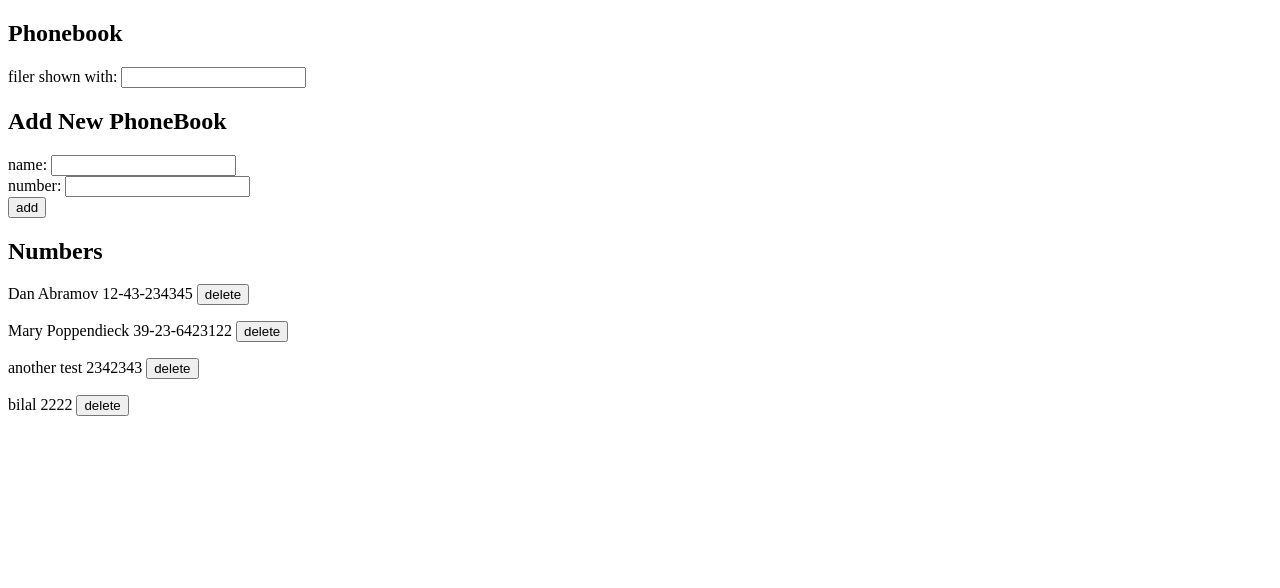
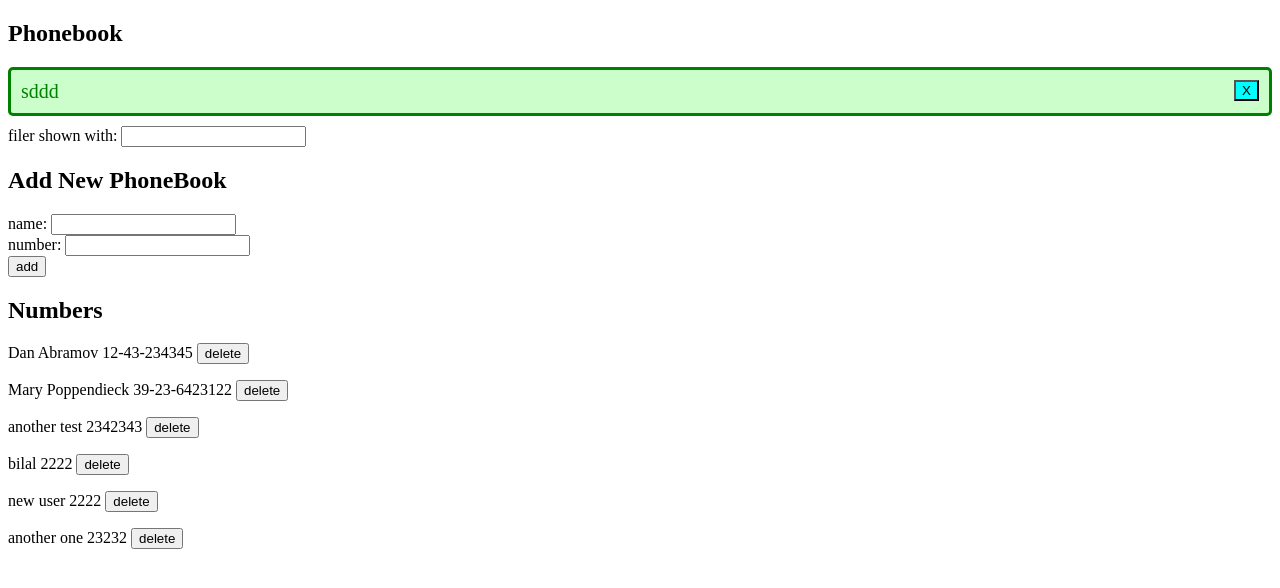
Before and after one commit to bilalabdelkadir/FullstackOpen, a React (Vite) app in the folder part2/ThePhonebook/: page / in a window 1280 px wide. Shown: the top 588 px of the page. Built offline with nearby package versions, Linux system fonts and the light colour scheme; data requests are answered from the project's data file.

Commit message:
i added success message and also button to close the message, i also made the success message go off after 5 seconds

```diff
--- a/part2/ThePhonebook/db.json
+++ b/part2/ThePhonebook/db.json
@@ -19,6 +19,16 @@
       "name": "bilal",
       "number": "2222",
       "id": 6
+    },
+    {
+      "name": "new user",
+      "number": "2222",
+      "id": 7
+    },
+    {
+      "name": "another one ",
+      "number": "23232",
+      "id": 8
     }
   ]
 }
--- a/part2/ThePhonebook/src/App.jsx
+++ b/part2/ThePhonebook/src/App.jsx
@@ -1,5 +1,19 @@
 import { useState, useEffect } from "react";
 import phoneBook from "./services/PhoneBook";
+
+const Notification = ({ message, onCloseMessage }) => {
+  if (!message) {
+    return null;
+  }
+  return (
+    <div className="success">
+      {message}{" "}
+      <button onClick={onCloseMessage} className="closeButton">
+        X
+      </button>
+    </div>
+  );
+};
 
 const PersonForm = ({
   onSubmit,
@@ -50,6 +64,7 @@ const App = () => {
   const [newName, setNewName] = useState("");
   const [NewPhoneNumber, setNewPhoneNumber] = useState("");
   const [filterValue, setFilterValue] = useState("");
+  const [sucessMessage, setSucessMessage] = useState("sddd");
 
   useEffect(() => {
     phoneBook.getAll().then((allNumbers) => setPersons(allNumbers));
@@ -95,12 +110,19 @@ const App = () => {
       phoneBook.create(newPerson).then((returnedPerson) => {
         setPersons(persons.concat(returnedPerson));
       });
-
+      setSucessMessage(
+        `${newPerson.name} have been succesfully added to the phonebook`
+      );
+      setTimeout(() => {
+        setSucessMessage(null);
+      }, 5000);
       setNewName("");
       setNewPhoneNumber("");
     }
   };
-
+  const onCloseMessage = () => {
+    setSucessMessage(null);
+  };
   const deletePerson = (e, person) => {
     e.preventDefault();
     window.confirm(`Delete ${person.name}`);
@@ -115,6 +137,7 @@ const App = () => {
   return (
     <div>
       <h2>Phonebook</h2>
+      <Notification onCloseMessage={onCloseMessage} message={sucessMessage} />
       <Filter filterValue={filterValue} filterInput={filterInput} />
       <PersonForm
         onSubmit={onSubmit}
--- a/part2/ThePhonebook/src/index.css
+++ b/part2/ThePhonebook/src/index.css
@@ -0,0 +1,13 @@
+.success {
+  background-color: rgb(3, 250, 3, 0.2);
+  color: green;
+  font-size: 20px;
+  border-style: solid;
+  border-radius: 5px;
+  padding: 10px;
+  margin-bottom: 10px;
+}
+.closeButton {
+  background-color: aqua;
+  float: right;
+}
```
Also changed, not shown: 1 other file (tests, documents, lock files or other folders).
